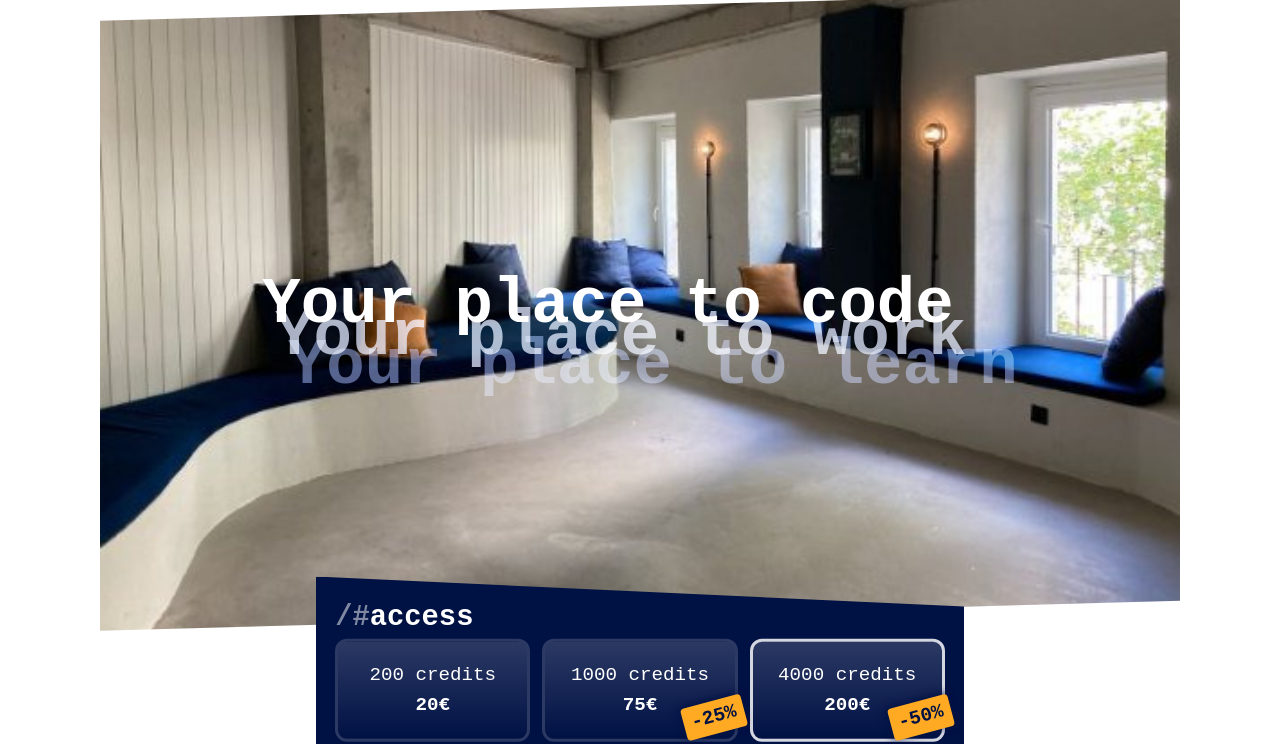
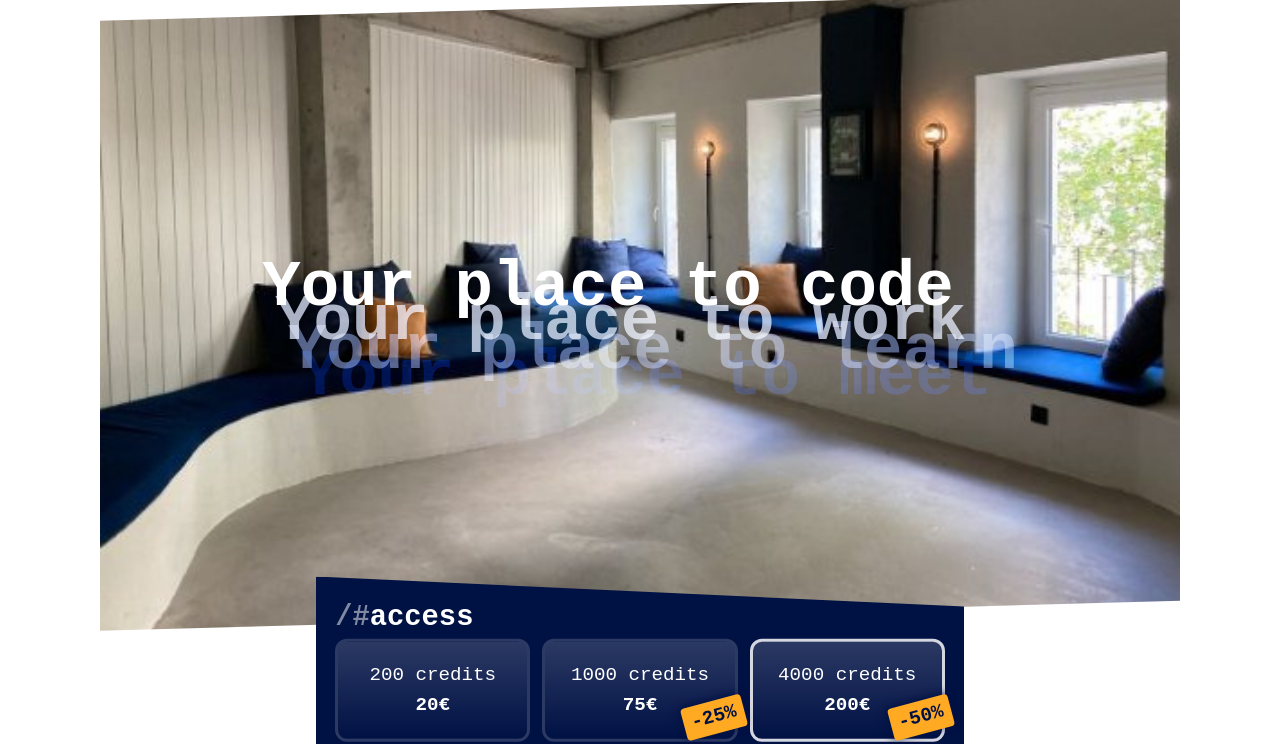
Before and after one commit to devazuka/devazuka.github.io, a website: page index.html in a window 1280 px wide. Shown: the part 86-830 px from the top of the page. Drawn offline with Linux system fonts and the light colour scheme; a web font is replaced by a local one.

Commit message:
add more hero text

```diff
--- a/index.html
+++ b/index.html
@@ -185,12 +185,6 @@ header a { display: inline-flex }
   margin: 0 auto;
 }
 
-#overview > div#space > div > div {
-  position: relative;
-  line-height: 0.55em;
-  z-index: 3;
-}
-
 #overview > div#space > div {
   color: white;
   font-size: calc(min(7vw, 64px));
@@ -198,17 +192,28 @@ header a { display: inline-flex }
   padding-top: 60px;
 }
 
-#overview > div#space > div > div.shadow {
+#overview > div#space > div > div {
   mix-blend-mode: screen;
+  position: relative;
+  line-height: 0.55em;
+  z-index: 4;
+}
+
+#overview > div#space > div > div:nth-child(2) {
   padding-left: 0.2em;
   color: var(--c4);
+  z-index: 3;
+}
+
+#overview > div#space > div > div:nth-child(3) {
+  padding-left: 0.4em;
+  color: var(--c2);
   z-index: 2;
 }
 
-
-#overview > div#space > div > div.shadow.deep {
-  padding-left: 0.4em;
-  color: var(--c2);
+#overview > div#space > div > div:nth-child(4) {
+  padding-left: 0.6em;
+  color: var(--c0);
   z-index: 1;
 }
 
@@ -362,8 +367,9 @@ footer svg path { fill: var(--c6) }
   <div id="space">
     <div>
       <div data-speed=0.5>Your place to code</div>
-      <div data-speed=1 class=" shadow">Your place to work</div>
-      <div data-speed=1.5 class=" shadow deep">Your place to learn</div>
+      <div data-speed=1.0>Your place to work</div>
+      <div data-speed=1.5>Your place to learn</div>
+      <div data-speed=2.0>Your place to meet</div>
     </div>
   </div>
   <form data-speed=-0.5>
```
